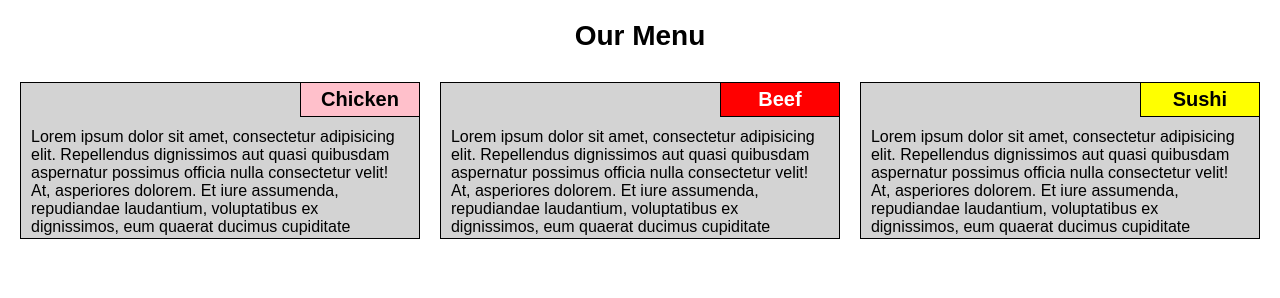
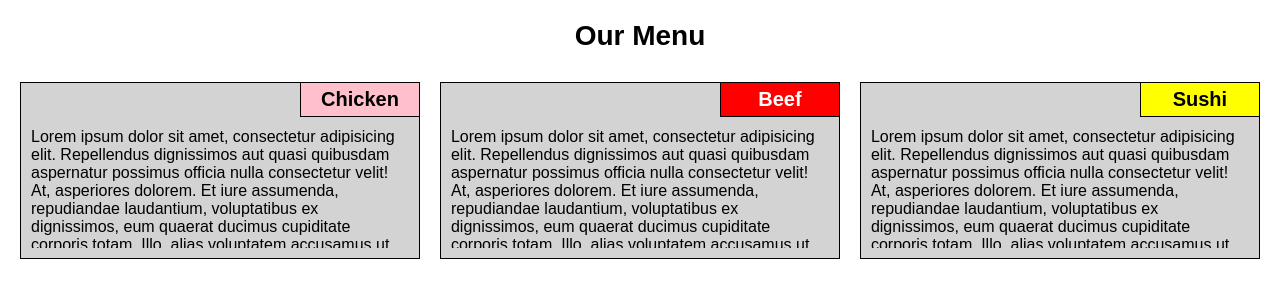
Before and after one commit to wSelinger/coursera, a plain HTML site: page fs04-module2-solution/index.html in a window 1280 px wide. Drawn offline with Linux system fonts and the light colour scheme.

Commit message:
padding -> margin f. text

```diff
--- a/fs04-module2-solution/css/styles.css
+++ b/fs04-module2-solution/css/styles.css
@@ -35,9 +35,10 @@ body > header {
 }
 
 .desc {
-  clear: right;
-  padding: 10px;
-  height: 120px;
+  clear: both;
+  margin: 10px;
+  padding-top: 10px;
+  height: 130px;
   overflow: hidden
 }
 
```
